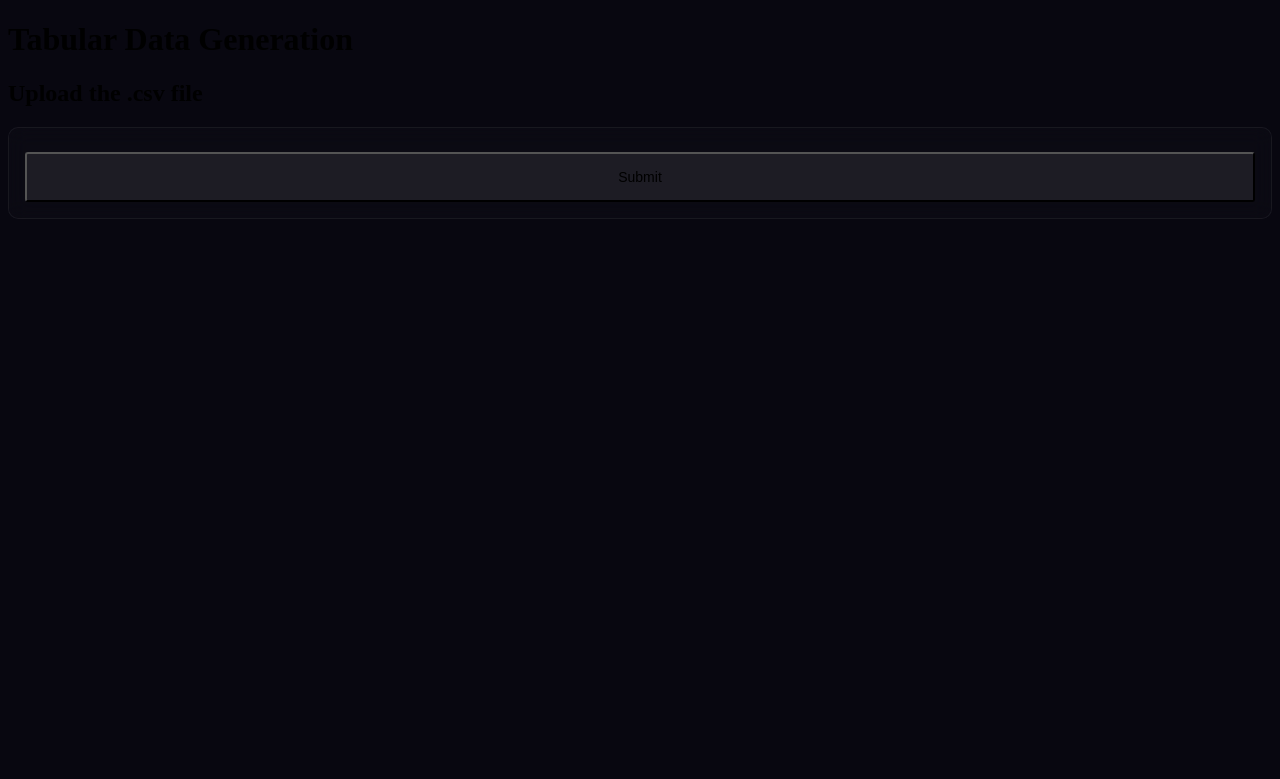
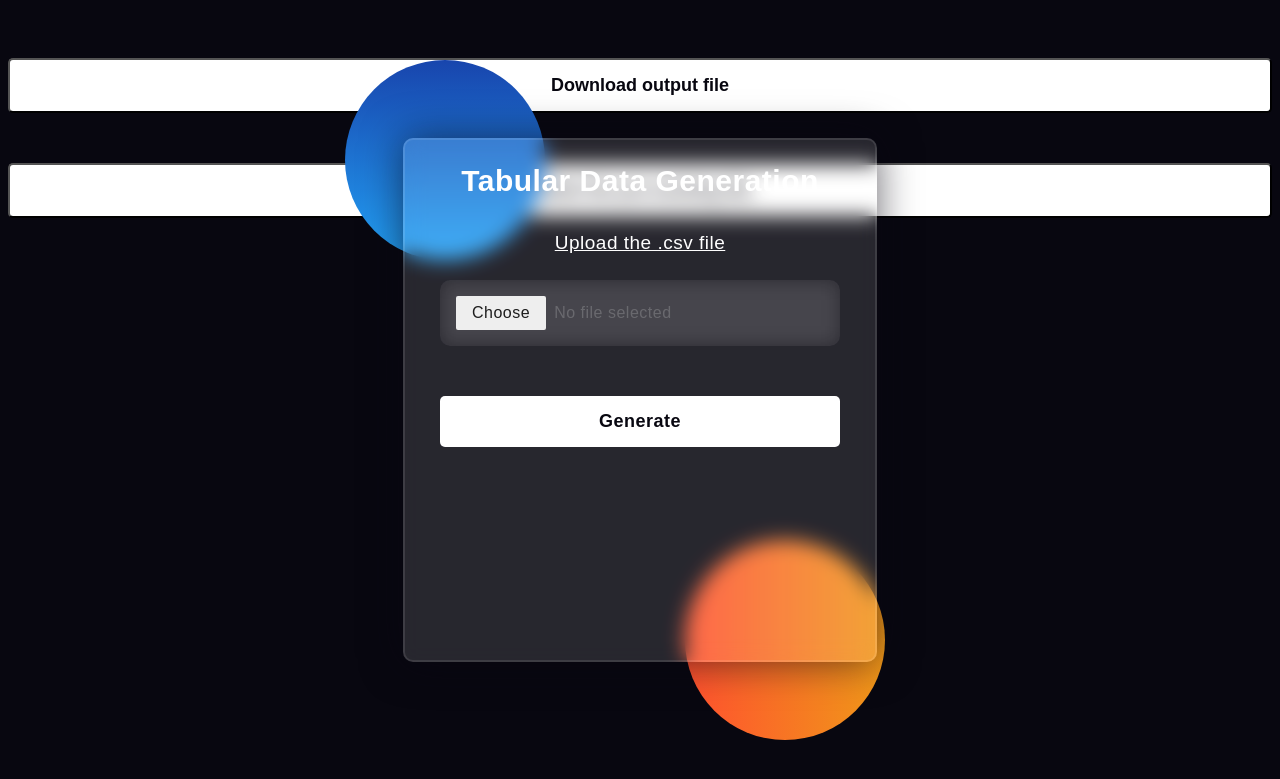
Before and after one commit to tanav2202/Tabular-Data-Generation, a FastAPI app: page / in a window 1280 px wide. Shown: the top 779 px of the page. Run offline with FastAPI, Linux system fonts and the light colour scheme.

Commit message:
added input button design and its functionality

```diff
--- a/templates/index.html
+++ b/templates/index.html
@@ -5,21 +5,53 @@
     <meta charset="UTF-8">
     <meta http-equiv="X-UA-Compatible" content="IE=edge">
     <meta name="viewport" content="width=device-width, initial-scale=1.0">
-    <link rel="stylesheet" type="text/css" href={{ url_for('static', path='/app.css') }}>
+    <link rel="stylesheet" type="text/css" href={{ url_for('static', path='/app.css' ) }}>
     <title>Tabular-data-generation</title>
 </head>
 
 <body>
-
-    <h1>Tabular Data Generation
-    </h1>
-    <h2>Upload the .csv file</h2>
-    <form action="/load_data" enctype="multipart/form-data" method="post">
+    <div class="background">
+        <div class="shape"></div>
+        <div class="shape"></div>
+    </div>
+    <form action="/load_data" enctype="multipart/form-data" method="post" class="form">
+        <h1>Tabular Data Generation</h1>
+        <h2>Upload the .csv file</h2>
         <div class="input-file-container">
-            <input name="csv_file"  class="input-file" type="file">
-            <input type="submit" value="Submit" class="submit-button">
+            <input name="csv_file" class="file-input" type="file">
+            <span class='button'>Choose</span>
+            <span class='label' data-js-label>No file selected</label>
         </div>
+        <button type="submit" class="btn">Generate</button>
         <p class="file-return"></p>
     </form>
+    <button class="btn">Download output file</button>
+    <button class="btn">Delete the pre-existing file</button>
+
+
 </body>
+<script>
+
+    var inputs = document.querySelectorAll('.input-file-container')
+
+    for (var i = 0, len = inputs.length; i < len; i++) {
+        customInput(inputs[i])
+    }
+
+    function customInput(el) {
+        const fileInput = el.querySelector('[type="file"]')
+        const label = el.querySelector('[data-js-label]')
+
+        fileInput.onchange =
+            fileInput.onmouseout = function () {
+                if (!fileInput.value) return
+
+                var value = fileInput.value.replace(/^.*[\\\/]/, '')
+                el.className += ' -chosen'
+                label.innerText = value
+            }
+    }
+
+</script>
+
 </html>
```
